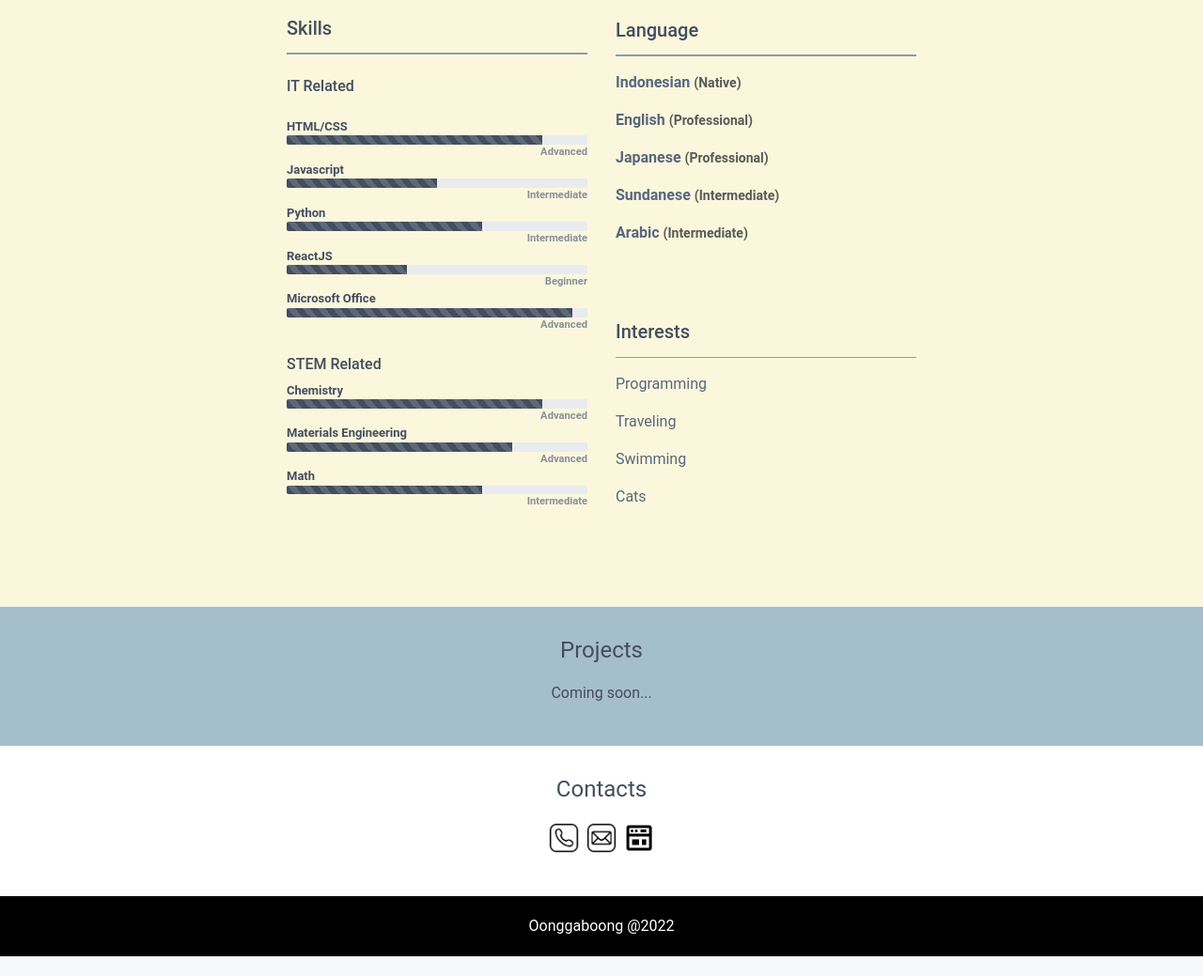
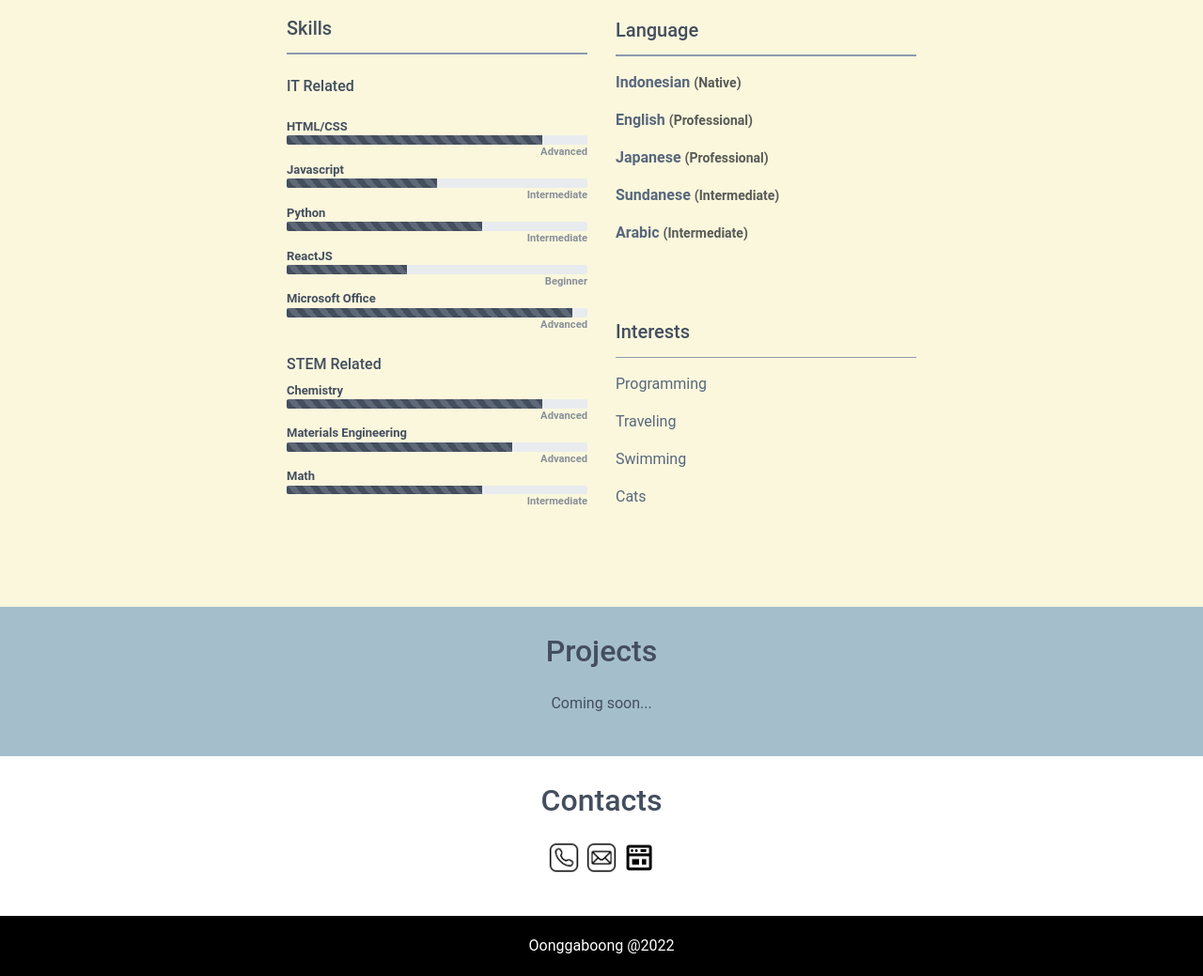
Before and after one commit to oonggaboong/portfolio.github.io, a website: page index.html in a window 1280 px wide. Shown: the part 2271-3310 px from the top of the page at 94% size. Before the commit the page ends 3289 px from the top, so only its background shows below. Drawn offline with nearby package versions, Linux system fonts and the light colour scheme.

Commit message:
Update index.html

```diff
--- a/index.html
+++ b/index.html
@@ -14,7 +14,7 @@
   <title>Oong's Portfolio</title>theme
   </head>
 
-  <body id="home">
+  <body id="home" class="hero">
 
     <script src="js/app.js"></script>
 
@@ -87,7 +87,7 @@
   <!-- About -->
 
   <section id="about" style="padding:20px; background-color: #F2EBE9">
-  <div class="container">
+  <div class="container maxwidth">
   <div class="row text-center justify-content-between fs-4 mb-3">
     <div class="col">
     </div>
@@ -156,7 +156,7 @@
   <!-- Work Experience -->
 
   <section id="work-experience" style="padding-top:20px; padding-bottom:1px; background-color: rgb(229, 238, 229)">
-    <div class="container fading-1">
+    <div class="container fading-1 maxwidth">
         <div class="row text-center justify-content-between fs-4 mb-3 mt-2">
         </div>
         <section class="resume-section education-section mb-5">
@@ -410,9 +410,9 @@
   <section id="projects" style="padding:20px; background-color: #A5BECC">
     <div class="container fading-3">
       <div class="row text-center justify-content-between fs-4 mb-3 mt-2">
-        <div class="col">
+        <h2 class="col text-center">
           Projects
-        </div>
+        </h2>
       </div>
       <div class="row text-start justify-content-between text-center fs-6">
         <div class="col col-12 text-justify">
@@ -438,9 +438,9 @@
 
     <div class="container fading-4">
       <div class="row text-center justify-content-between fs-4 mb-3 mt-2">
-        <div class="col">
+        <h2 class="col text-center">
           Contacts
-        </div>
+        </h2>
       </div>
       <div class="row text-start justify-content-between text-center fs-6">
         <div class="col col-12 text-justify">
```
